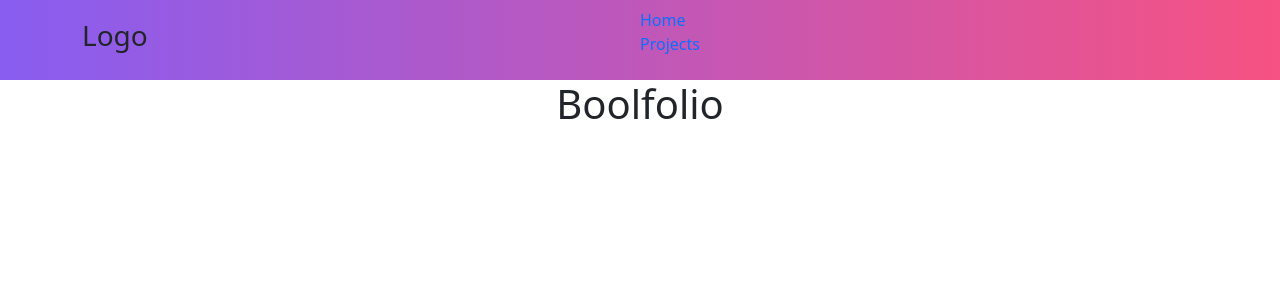
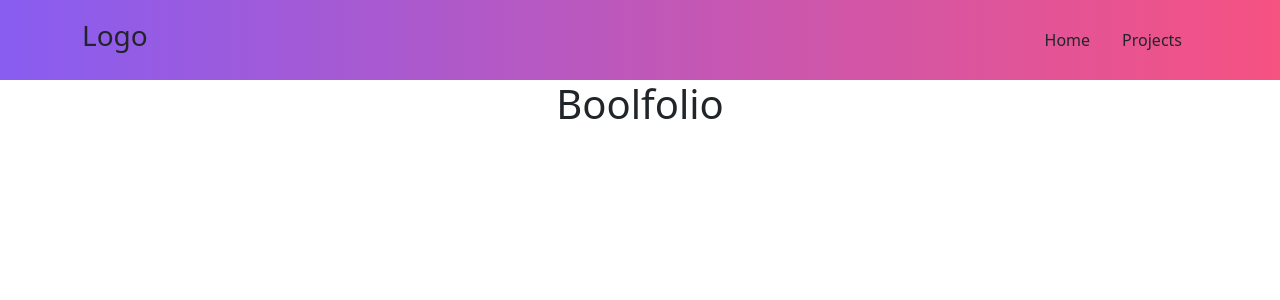
Before and after one commit to fabiomuzzu/vite-boolfolio, a Vue app: page / in a window 1280 px wide. Shown: the top 300 px of the page. Built offline with nearby package versions, Linux system fonts and the light colour scheme.

Commit message:
added AppNotFound, completed bonus

```diff
--- a/src/components/AppHeader.vue
+++ b/src/components/AppHeader.vue
@@ -13,6 +13,7 @@ export default {
                     name: 'projects',
                     label: 'Projects',
                 },
+
             ],
         };
     },
@@ -29,9 +30,9 @@ export default {
                         <h3>Logo</h3>
                     </div>
                     <div class="col-6">
-                        <ul class="list-unstyled">
-                            <li v-for="link, index in navLinks">
-                                <router-link class=" text-decoration-none" :to="{ name: link.name }">{{ link.label }}</router-link>
+                        <ul class="list-unstyled d-flex m-0 justify-content-end">
+                            <li class="px-3" v-for="link, index in navLinks">
+                                <router-link class="text-decoration-none text-dark" :to="{ name: link.name }">{{ link.label }}</router-link>
                             </li>
                         </ul>
                     </div>
--- /dev/null
+++ b/src/pages/AppNotFound.vue
@@ -0,0 +1,17 @@
+<script>
+export default {
+    name: 'AppNotFound',
+}
+</script>
+
+<template lang="">
+    <div>
+        <h1 class="text-center">404 - Not Found</h1>
+    </div>
+</template>
+
+<style lang="scss" scoped>
+    h1{
+        font-size: 80px;
+    }
+</style>
--- a/src/router.js
+++ b/src/router.js
@@ -1,6 +1,8 @@
 import { createRouter, createWebHistory } from 'vue-router';
 import AppHome from './pages/AppHome.vue';
 import Projects from './pages/Projects.vue';
+import AppNotFound from './pages/AppNotFound.vue';
+
 
 const router = createRouter({
     history : createWebHistory(),
@@ -15,6 +17,11 @@ const router = createRouter({
             name: 'projects',
             component: Projects,
         },
+        {
+            path: '/:patchMatch(.*)*',
+            name: 'not-found',
+            component: AppNotFound,
+        },
 
     ]
 });
```
